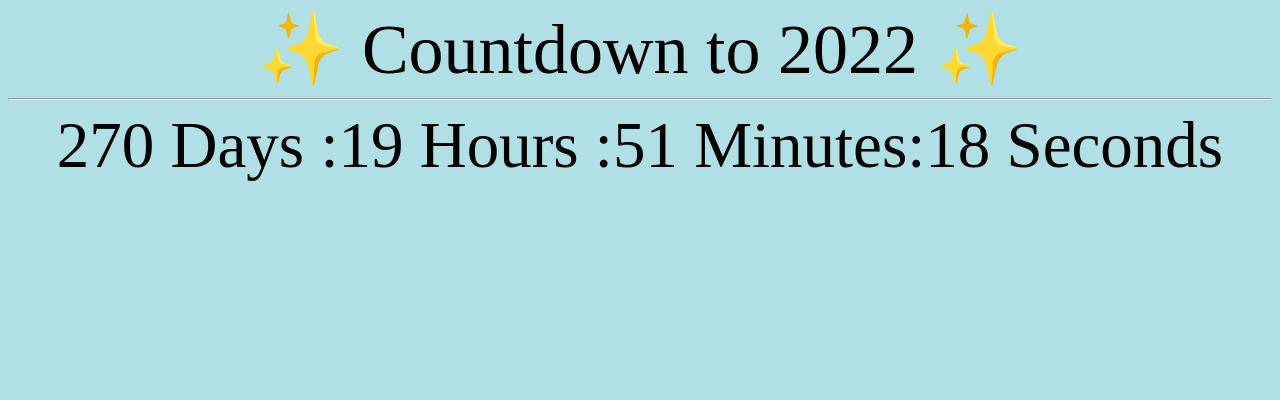
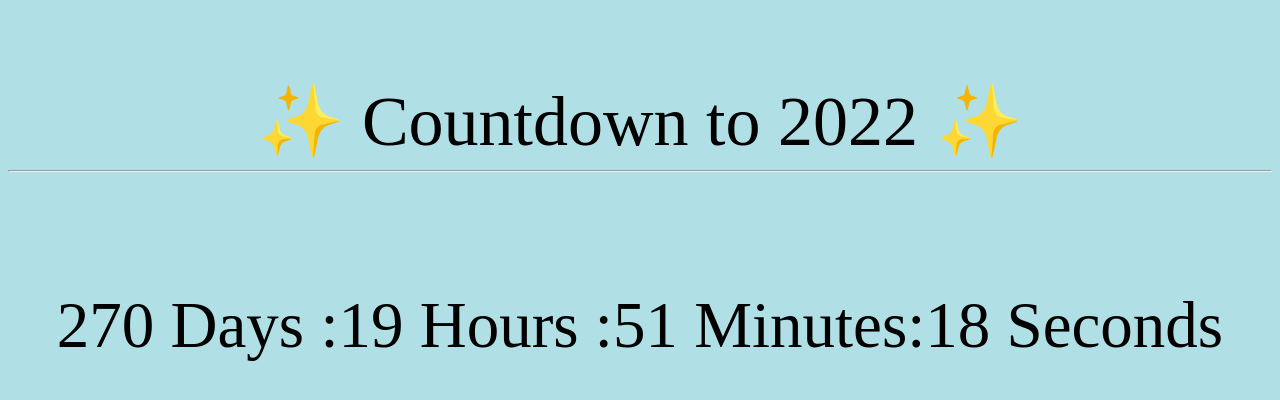
Before and after one commit to AryamanSrii/Countdown-2022, a plain HTML site: page index.html in a window 1280 px wide. Drawn offline with Linux system fonts and the light colour scheme.

Commit message:
Update index.html

```diff
--- a/index.html
+++ b/index.html
@@ -18,7 +18,15 @@ p {
 </style>
 </head>
 <body>
-<center> <t id="title"></t><hr> </center>
+  <br>
+  <br>
+  <br>
+  <br>
+<center> <t id="title"></t><hr> </center> <br>
+  <br>
+  <br><br>
+  <br>
+  <br>
 <p id="demo"></p>
 
 
```
